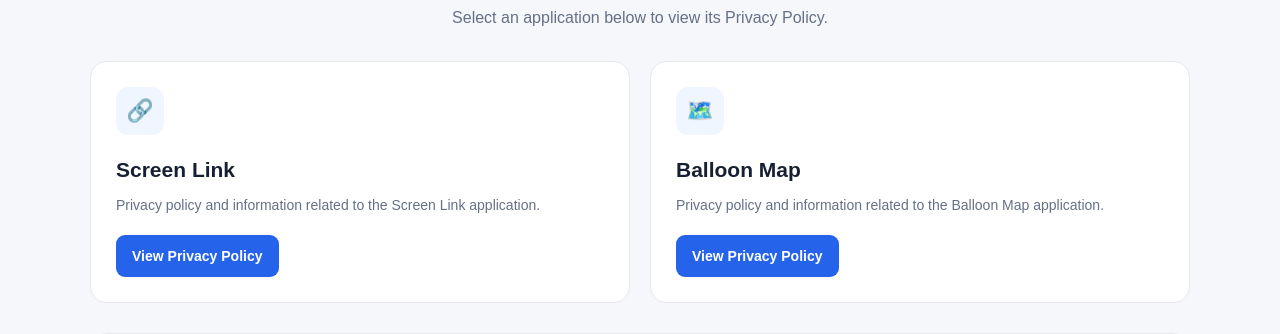
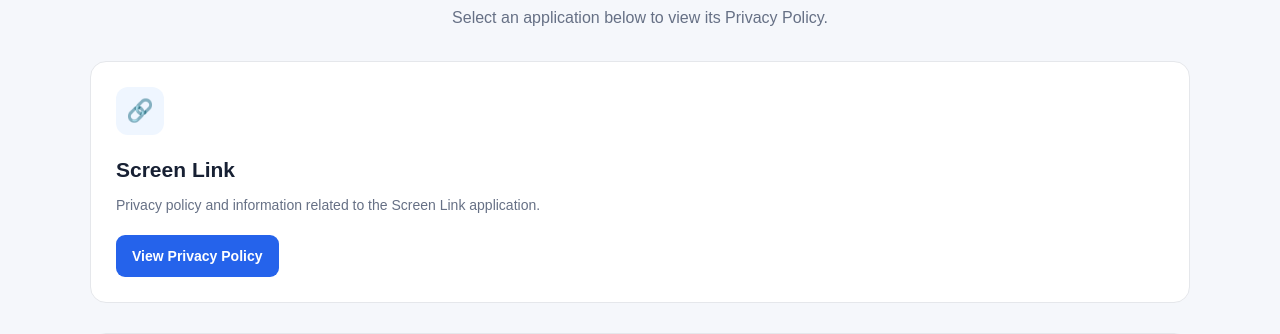
Before and after one commit to sreenchees-ai/Privacy-apps, a plain HTML site: page index.html in a window 1280 px wide. Shown: the part 466-800 px from the top of the page. Drawn offline with Linux system fonts and the light colour scheme.

Commit message:
Update index.html

```diff
--- a/index.html
+++ b/index.html
@@ -242,24 +242,6 @@
             </a>
           </div>
 
-
-          <!-- APP 2 -->
-          <div class="card">
-            <div class="icon">🗺️</div>
-
-            <h3>Balloon Map</h3>
-
-            <p>
-              Privacy policy and information related to the
-              Balloon Map application.
-            </p>
-
-            <a href="balloon-map-privacy-policy.html" class="btn">
-              View Privacy Policy
-            </a>
-          </div>
-
-
           <!-- ADD MORE APPLICATIONS HERE -->
 
           <!--
```
